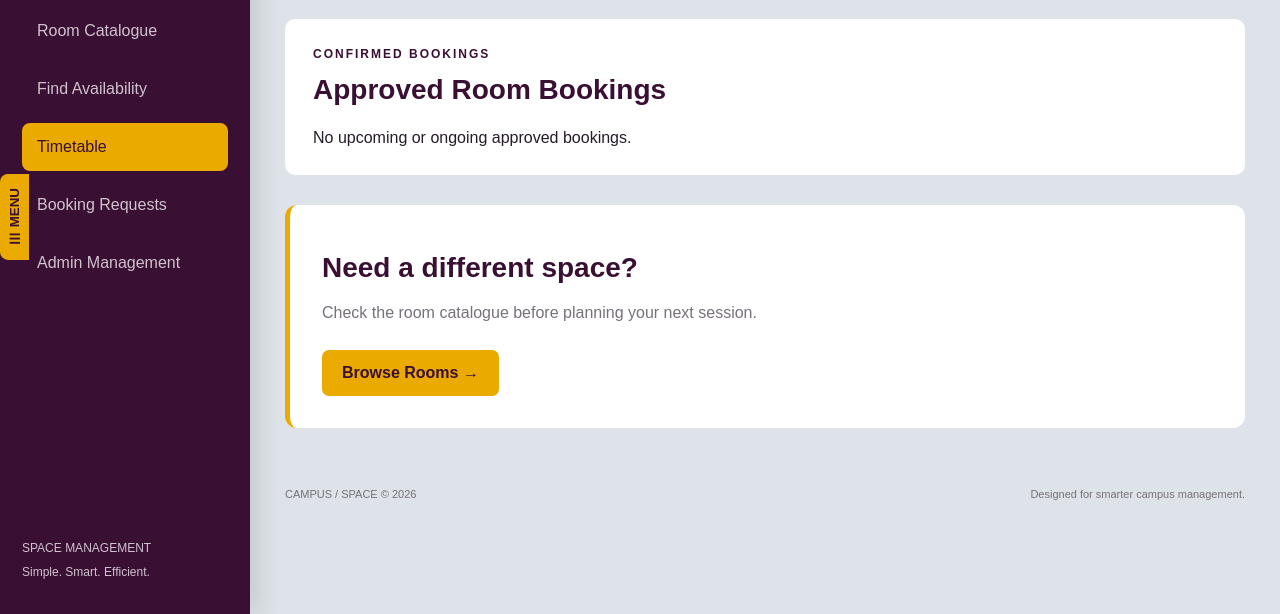
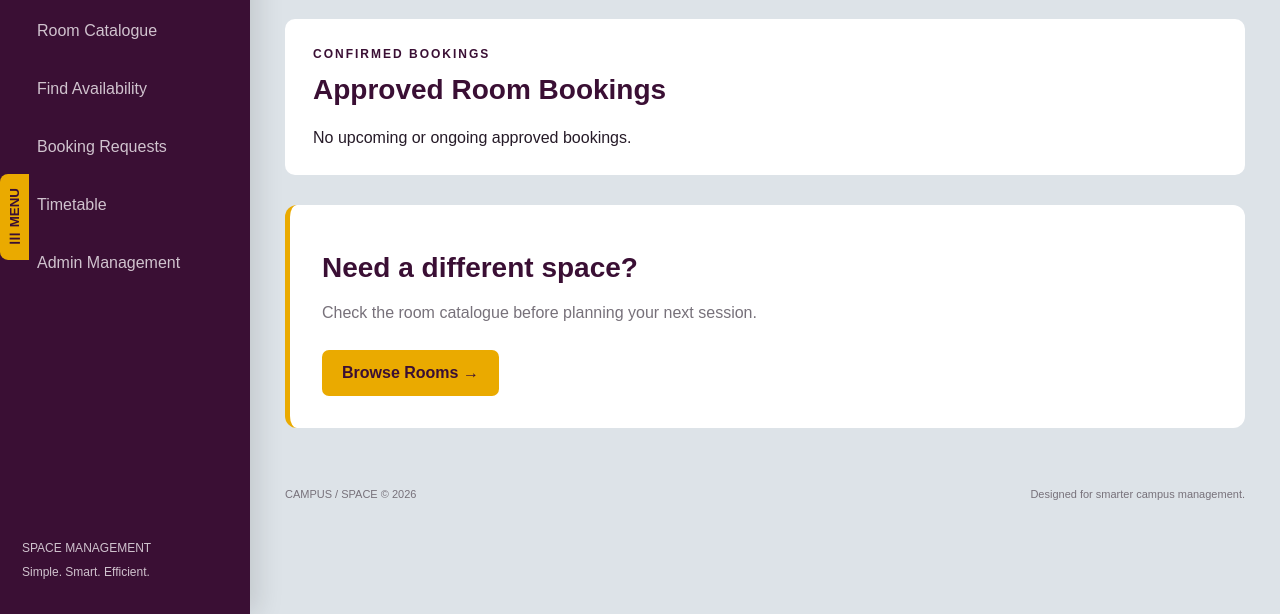
Before and after one commit to aakarshitguleria-design/CRMS_G7, a plain HTML site: page timetable.html in a window 1280 px wide. Shown: the part 186-800 px from the top of the page. Drawn offline with Linux system fonts and the light colour scheme.

Commit message:
timetable option shifting

```diff
--- a/timetable.html
+++ b/timetable.html
@@ -23,8 +23,8 @@
         <a href="index.html">Dashboard</a>
         <a href="rooms.html">Room Catalogue</a>
         <a href="availability.html">Find Availability</a>
-        <a href="timetable.html" class="active">Timetable</a>
         <a href="requests.html">Booking Requests</a>
+        <a href="timetable.html" >Timetable</a>
         <a href="admin.html">Admin Management</a>
     </nav>
 
```
Also changed, not shown: admin.html (+1 -1 lines), availability.html (+1 -1 lines), index.html (+1 -1 lines), requests.html (+1 -1 lines), rooms.html (+1 -1 lines), 1 other file.
